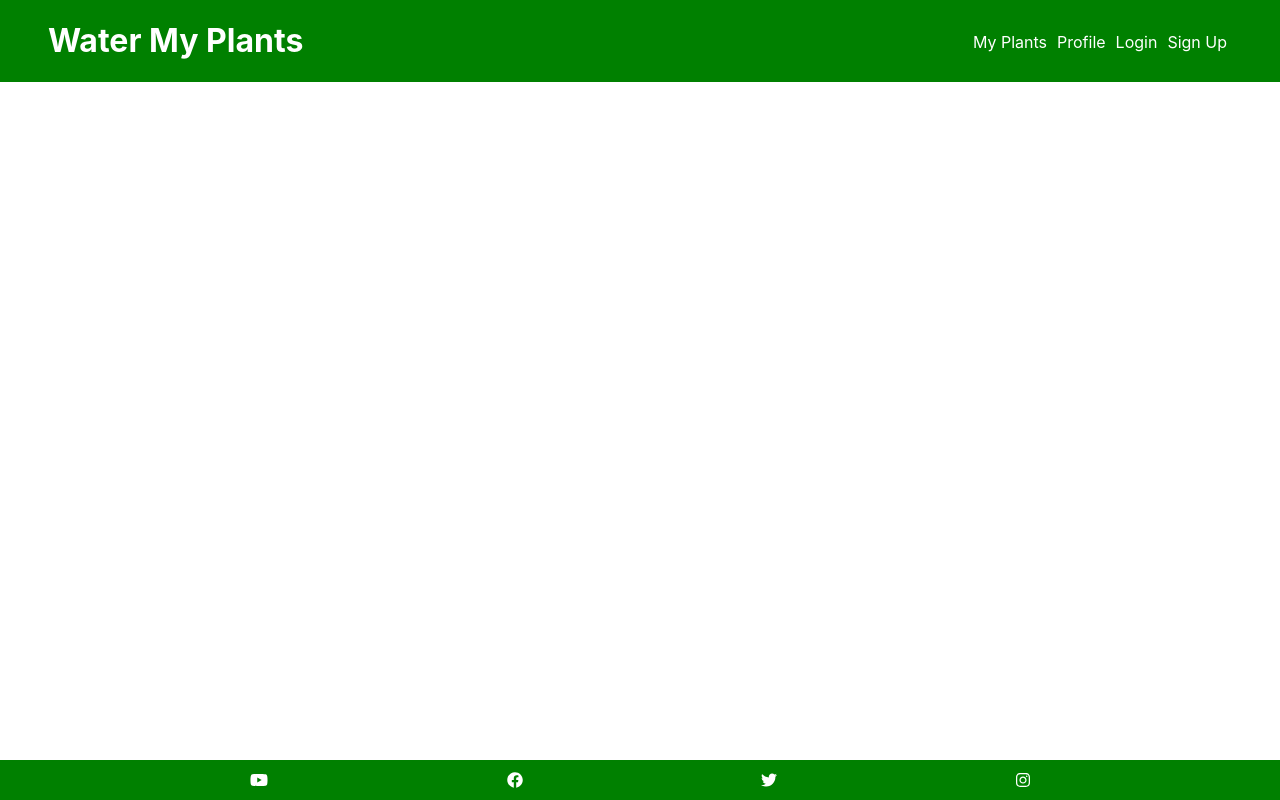
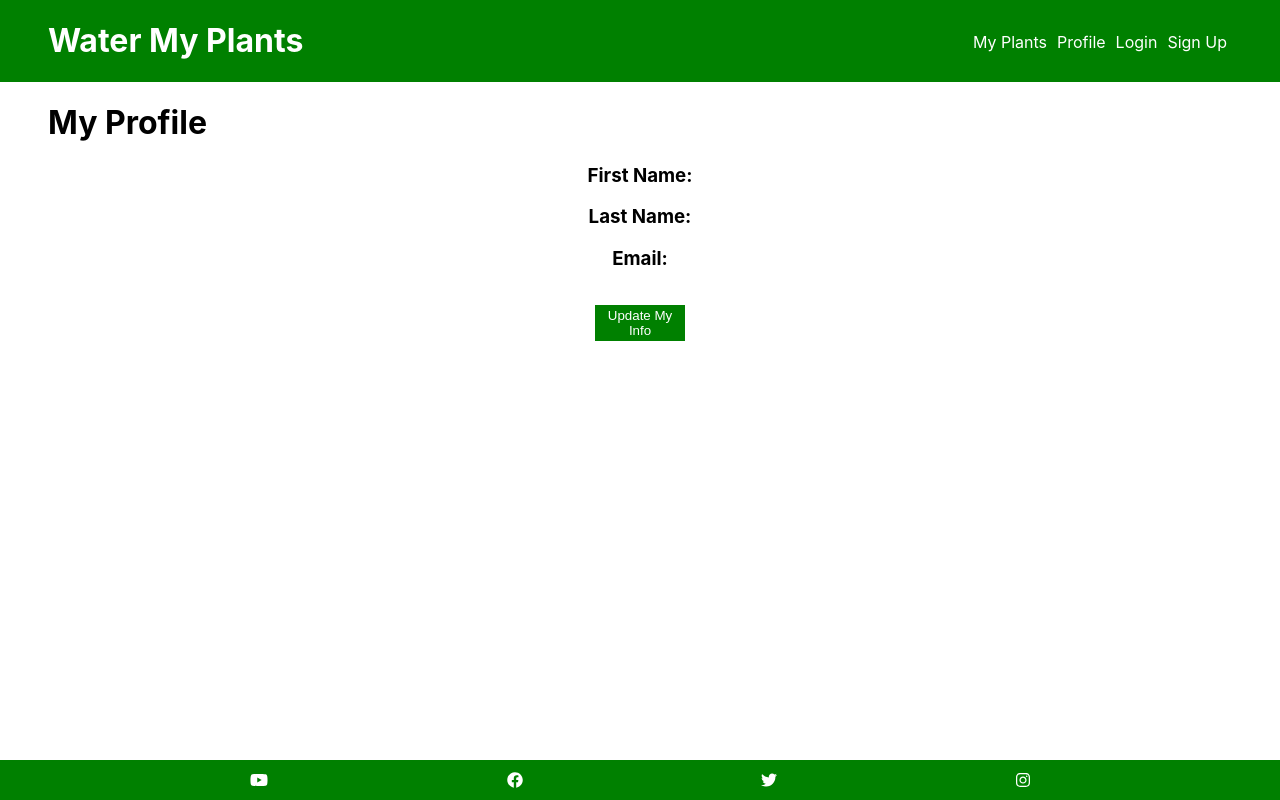
Before and after one commit to watermyplants-lambda/frontend, a React (Create React App) app in the folder water-my-plants/: page /profile/1 in a window 1280 px wide. Built offline with nearby package versions, Linux system fonts and the light colour scheme; no server answers; sample sign-in values are in the browser's storage.

Commit message:
need to implement use params for the id

```diff
--- a/water-my-plants/src/components/App.js
+++ b/water-my-plants/src/components/App.js
@@ -1,6 +1,6 @@
 import React, { useState } from 'react';
 import { BrowserRouter as Router, Switch, Route } from 'react-router-dom';
-import{ useParams } from 'react-router-dom';
+// import { useParams } from 'react-router-dom';
 
 import PrivateRoute from './PrivateRoute';
 import { axiosWithAuth } from '../utils/axiosWithAuth';
@@ -22,7 +22,8 @@ function App() {
 
   const fetchUsers = () => {
     axiosWithAuth()
-      .get(`/api/users`)
+      .get('/api/users')
+      // .get(`/api/users/${id}`)
       .then(res => {
         setUserValues(res.data)
     })
@@ -54,8 +55,8 @@ function App() {
             <Switch>
               <Route exact path ="/login" component={Login}/>
               <Route exact path="/signup" component={SignUp}/>
-              <PrivateRoute exact path="/plants" component={PlantPage}/>
-              <PrivateRoute exact path ="/profile" component={Profile}/>
+              <PrivateRoute exact path="/plants/:id" component={PlantPage}/>
+              <PrivateRoute exact path ="/profile/:id" component={Profile}/>
             </Switch>
             <Footer />
         </div>
--- a/water-my-plants/src/components/PlantList.js
+++ b/water-my-plants/src/components/PlantList.js
@@ -1,4 +1,5 @@
 import React, { useContext, useState } from 'react';
+import { useParams } from 'react-router-dom';
 import { PlantContext } from '../contexts/PlantContext';
 import { axiosWithAuth } from '../utils/axiosWithAuth';
 
@@ -15,6 +16,7 @@ const PlantList = () => {
     const[editing, setEditing] = useState(false);
     const[plantToEdit, setPlantToEdit] = useState(initialPlant);
     const[addPlant, setAddPlant] = useState(initialPlant);
+    const { id } = useParams();
     const { plantList, setPlantList, userValues } = useContext(PlantContext);
 
     const editPlant = (plant) => {
--- a/water-my-plants/src/components/Profile.js
+++ b/water-my-plants/src/components/Profile.js
@@ -1,4 +1,5 @@
 import React, {useState, useEffect, useContext } from 'react';
+// import { useParams } from 'react-router-dom';
 import { axiosWithAuth } from '../utils/axiosWithAuth';
 import { PlantContext } from '../contexts/PlantContext';
 
@@ -14,6 +15,7 @@ const initialUser = {
 const Profile = () => {
     const [update, setUpdate] = useState(false);
     const [valueToEdit, setValueToEdit] = useState(initialUser);
+    // const { id } = useParams();
     const { userValues, setUserValues, fetchUsers } = useContext(PlantContext);
 
     useEffect(() => {
```
